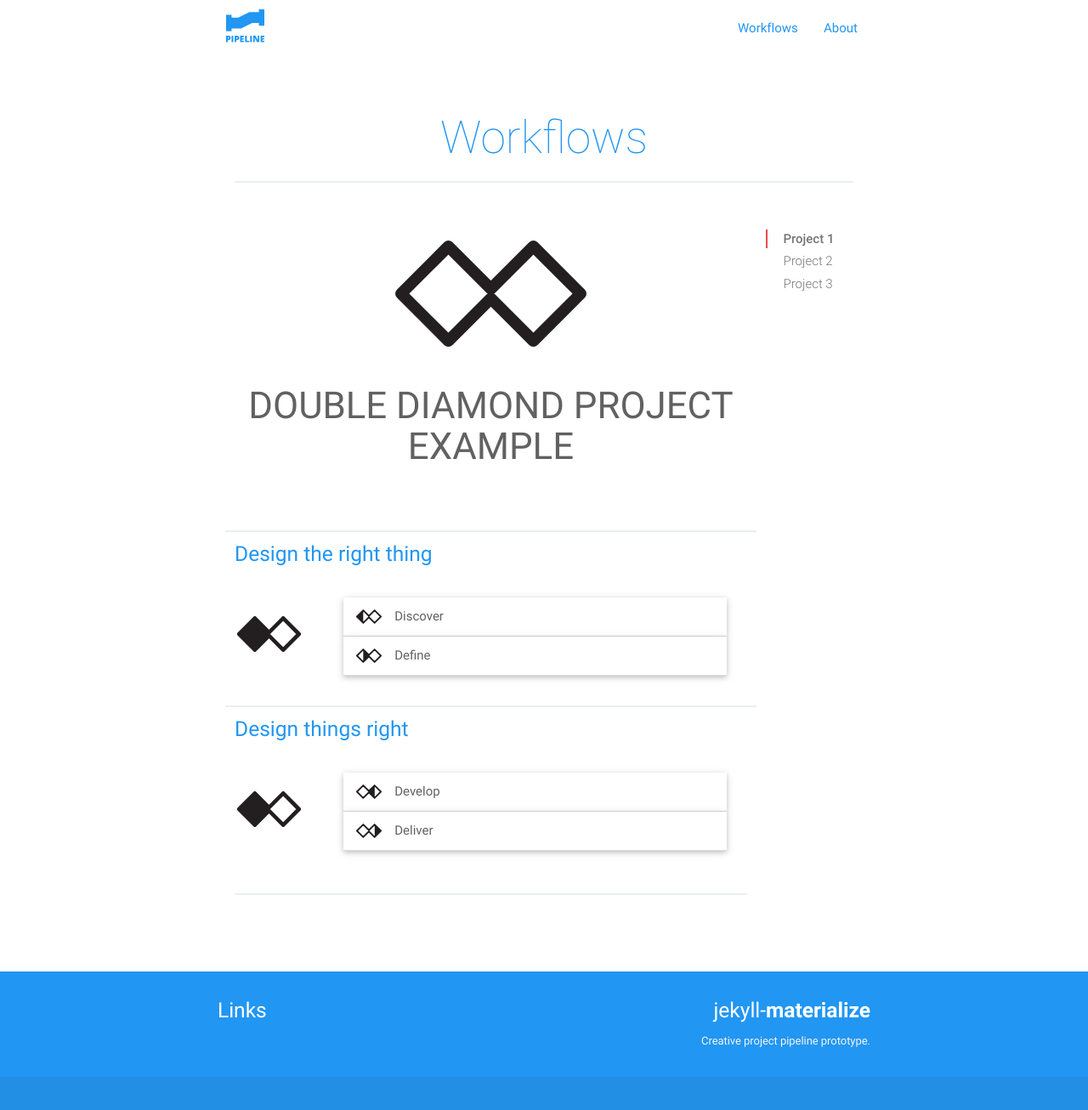
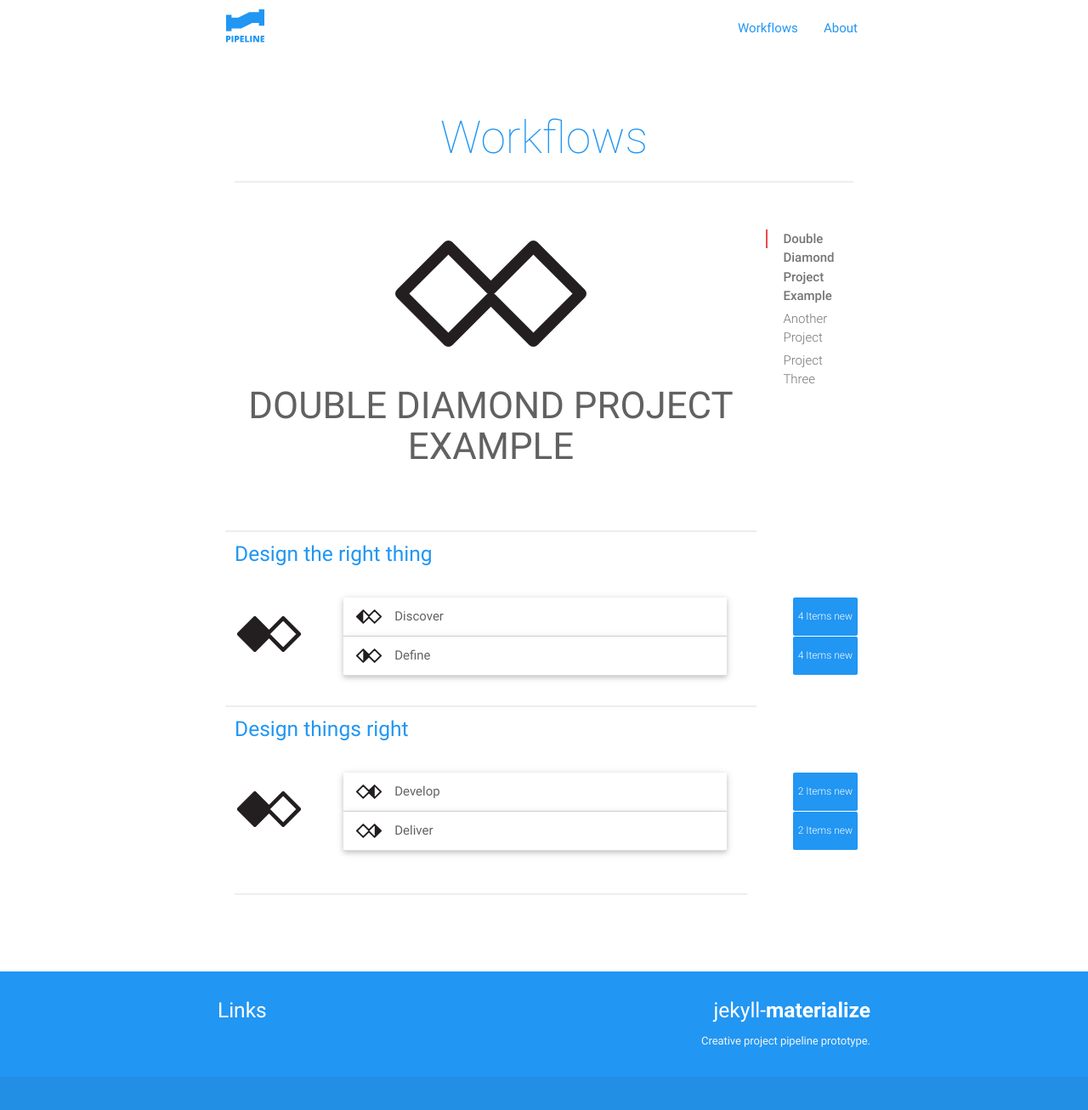
Before and after one commit to dmd-program/pipeline, a Jekyll site: the page built from index.html, in a window 1280 px wide and 1317 px high. Shown: the top 1306 px of the window at 85% size. Built offline with Jekyll 4.4.1, drawn with Linux system fonts in a browser that asks for light colours; the list of posts is cut into pages by our own code.

Commit message:
added badges

```diff
--- a/index.html
+++ b/index.html
@@ -21,7 +21,7 @@
            <div class="col s10">
              <ul class="collapsible popout" data-collapsible="accordion">
               <li>
-                <div class="collapsible-header"><img src="{{ site.baseurl }}/assets/img/dd-icon-discover.svg" alt="Discover icon with first quadrant of double diamond filled" />Discover</div>
+                <div class="collapsible-header"><img src="{{ site.baseurl }}/assets/img/dd-icon-discover.svg" alt="Discover icon with first quadrant of double diamond filled" />Discover<span class="new badge blue">4 Items</span></div>
                 <div class="collapsible-body">
                   <span class="blue-text">Rip the brief</span>
                   <div class="divider"></div>
@@ -38,7 +38,7 @@
                 </div>
               </li>
               <li>
-                <div class="collapsible-header"><img src="{{ site.baseurl }}/assets/img/dd-icon-define.svg" alt="Define icon with second quadrant of double diamond filled" />Define</div>
+                <div class="collapsible-header"><img src="{{ site.baseurl }}/assets/img/dd-icon-define.svg" alt="Define icon with second quadrant of double diamond filled" />Define<span class="new badge blue">4 Items</span></div>
                 <div class="collapsible-body">
                   <span class="blue-text">Present unstructured research</span>
                   <div class="divider"></div>
@@ -70,7 +70,7 @@
           <div class="col s10">
             <ul class="collapsible popout" data-collapsible="accordion">
               <li>
-                <div class="collapsible-header"><img src="{{ site.baseurl }}/assets/img/dd-icon-develop.svg" alt="Develop icon with third quadrant of double diamond filled" />Develop</div>
+                <div class="collapsible-header"><img src="{{ site.baseurl }}/assets/img/dd-icon-develop.svg" alt="Develop icon with third quadrant of double diamond filled" />Develop<span class="new badge blue">2 Items</span></div>
                 <div class="collapsible-body">
                   <span class="blue-text">Ideate</span>
                   <div class="divider"></div>
@@ -81,7 +81,7 @@
                 </div>
               </li>
                <li>
-                <div class="collapsible-header"><img src="{{ site.baseurl }}/assets/img/dd-icon-deliver.svg" alt="Deliver icon with fourth quadrant of double diamond filled" />Deliver</div>
+                <div class="collapsible-header"><img src="{{ site.baseurl }}/assets/img/dd-icon-deliver.svg" alt="Deliver icon with fourth quadrant of double diamond filled" />Deliver<span class="new badge blue">2 Items</span></div>
                 <div class="collapsible-body">
                   <span class="blue-text">Iteratation loop: Prototype, test, refine</span>
                   <div class="divider"></div>
@@ -100,9 +100,9 @@
     </div>
     <div class="col hide-on-small-only m3 l2">
       <ul class="section table-of-contents">
-        <li><a href="#double_diamond">Project 1</a></li>
-        <li><a href="#define">Project 2</a></li>
-        <li><a href="#develop">Project 3</a></li>
+        <li><a href="#double_diamond">Double Diamond Project Example</a></li>
+        <li><a href="#define">Another Project</a></li>
+        <li><a href="#develop">Project Three</a></li>
       </ul>
     </div>
   </div>
```
